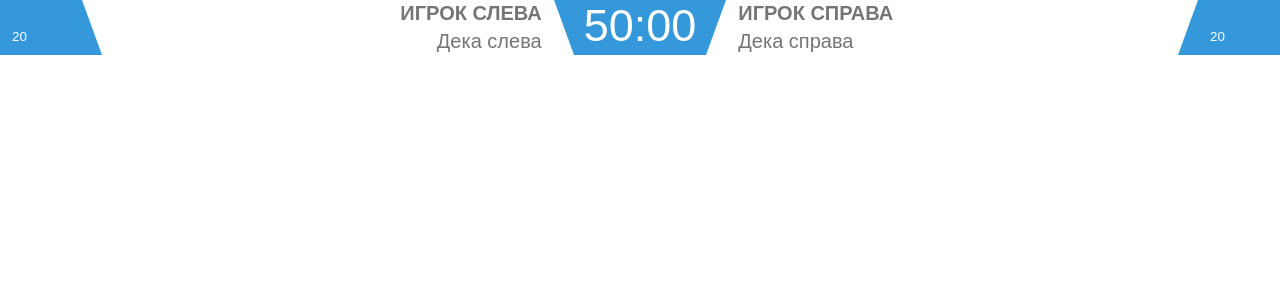
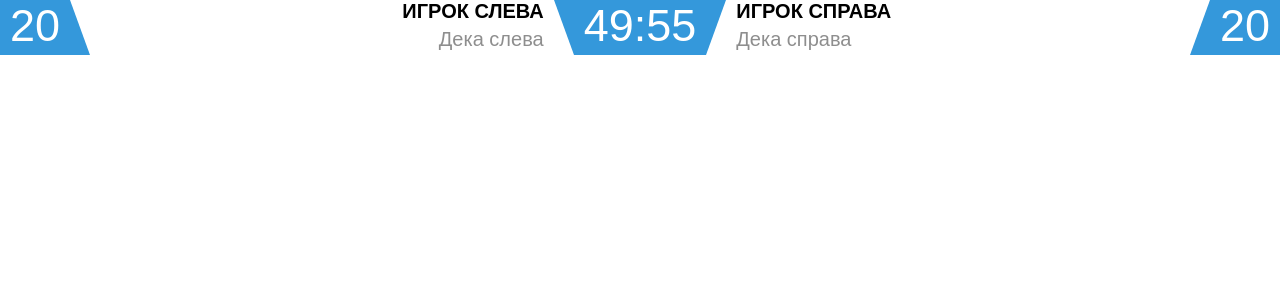
Before and after one commit to Ruinrut/BoardGamesArena, a React (Create React App) app: page / in a window 1280 px wide. Shown: the top 300 px of the page. Built offline with nearby package versions, Linux system fonts and the light colour scheme.

Commit message:
add localStorage

```diff
--- a/package.json
+++ b/package.json
@@ -3,6 +3,7 @@
   "version": "0.1.0",
   "private": true,
   "dependencies": {
+    "date-fns": "^1.30.1",
     "react": "^16.8.5",
     "react-dom": "^16.8.5",
     "react-scripts": "2.1.8"
@@ -21,5 +22,8 @@
     "not dead",
     "not ie <= 11",
     "not op_mini all"
-  ]
+  ],
+  "devDependencies": {
+    "react-testing-library": "^6.0.3"
+  }
 }
--- a/src/App.css
+++ b/src/App.css
@@ -59,7 +59,7 @@ body {
   justify-content: center;
   padding: 0 30px;
 }
-.player input {
+.player .input {
   flex: 1;
   border: none;
   outline: none;
--- a/src/App.js
+++ b/src/App.js
@@ -1,34 +1,73 @@
 import React, { Component } from 'react';
+import Timer from './Timer'
 import './App.css';
+import { subSeconds } from 'date-fns'
+
+const timerInterval = 1000;
 
 class App extends Component {
+  constructor(props){
+    super(props);
+    const initialTime = new Date();
+    initialTime.setMinutes(50, 0);
+    this.state = {
+      time: initialTime,
+      hpLeft:20,
+      leftPlayerName: localStorage.getItem('leftPlayerName')
+    }
+  }
+
+  componentDidMount = () => {
+    this.gameTimer = setInterval(this.gameTimerTick, timerInterval);
+    this.stateTimer = setInterval(this.stateTimerTick, 100);
+  }
+
+  gameTimerTick = () => {
+    const currentState = this.state;
+    const newTime = subSeconds(currentState.time, 1);
+    if(newTime.getMinutes() === 0 && newTime.getSeconds() === 0) {
+      this.stop();
+    }
+    this.setState({
+      ...currentState,
+      time: newTime,
+    });
+  }
+
+  stateTimerTick = () => {
+    this.setState({
+      ...this.state,
+      leftPlayerName: localStorage.getItem('leftPlayerName')
+    })
+  }
+
+  stop = () =>{
+    clearInterval(this.gameTimer);
+  }
+
   render() {
     return (
-      <div id="app" class="box">
-      <div class="health">
-        <input id="left-hp" type="text" placeholder="HP" value="20" />
+      <div id="app" className="box">
+        <div className="health">
+          <div className="input" id="left-hp">{this.state.hpLeft || 'HP'}</div>
+        </div>
+        <div className="player">
+          <div
+            className="player__name player__name_left input"
+          >{this.state.leftPlayerName || 'Игрок слева'}</div>
+          <div
+            className="player__deck player__deck_left input"
+          >Дека слева</div>
+        </div>
+        <Timer time={this.state.time}/>
+        <div className="player">
+          <div className="player__name input">Игрок справа</div>
+          <div className="player__deck input">Дека справа</div>
+        </div>
+        <div className="health">
+          <div className="input" id="right-hp">20</div>
+        </div>
       </div>
-      <div class="player">
-        <input
-          class="player__name player__name_left"
-          type="text"
-          placeholder="Игрок слева"
-        />
-        <input
-          class="player__deck player__deck_left"
-          type="text"
-          placeholder="Дека слева"
-        />
-      </div>
-      <div id="timer" class="timer">50:00</div>
-      <div class="player">
-        <input class="player__name" type="text" placeholder="Игрок справа" />
-        <input class="player__deck" type="text" placeholder="Дека справа" />
-      </div>
-      <div class="health">
-        <input id="right-hp" type="text" placeholder="HP" value="20" />
-      </div>
-    </div>
     );
   }
 }
--- /dev/null
+++ b/src/Timer.jsx
@@ -0,0 +1,7 @@
+import React from 'react'
+import 'react-dom'
+import { format } from 'date-fns'
+
+const Timer = (props) => <div data-testid="timer" className="timer">{format(props.time, 'mm:ss')}</div>;
+
+export default Timer;
```
Also changed, not shown: public/admin.html (added, +19 -0 lines), 2 other files (tests, documents, lock files or other folders).
